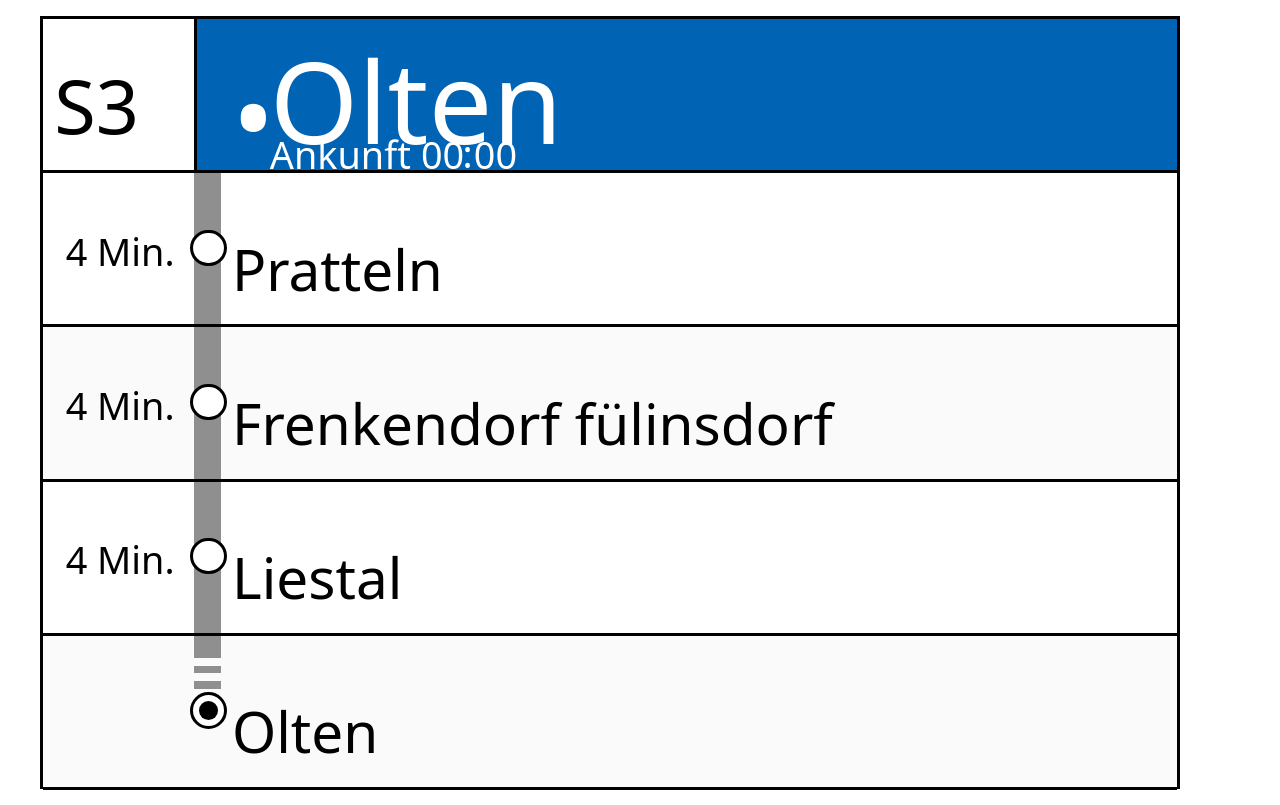
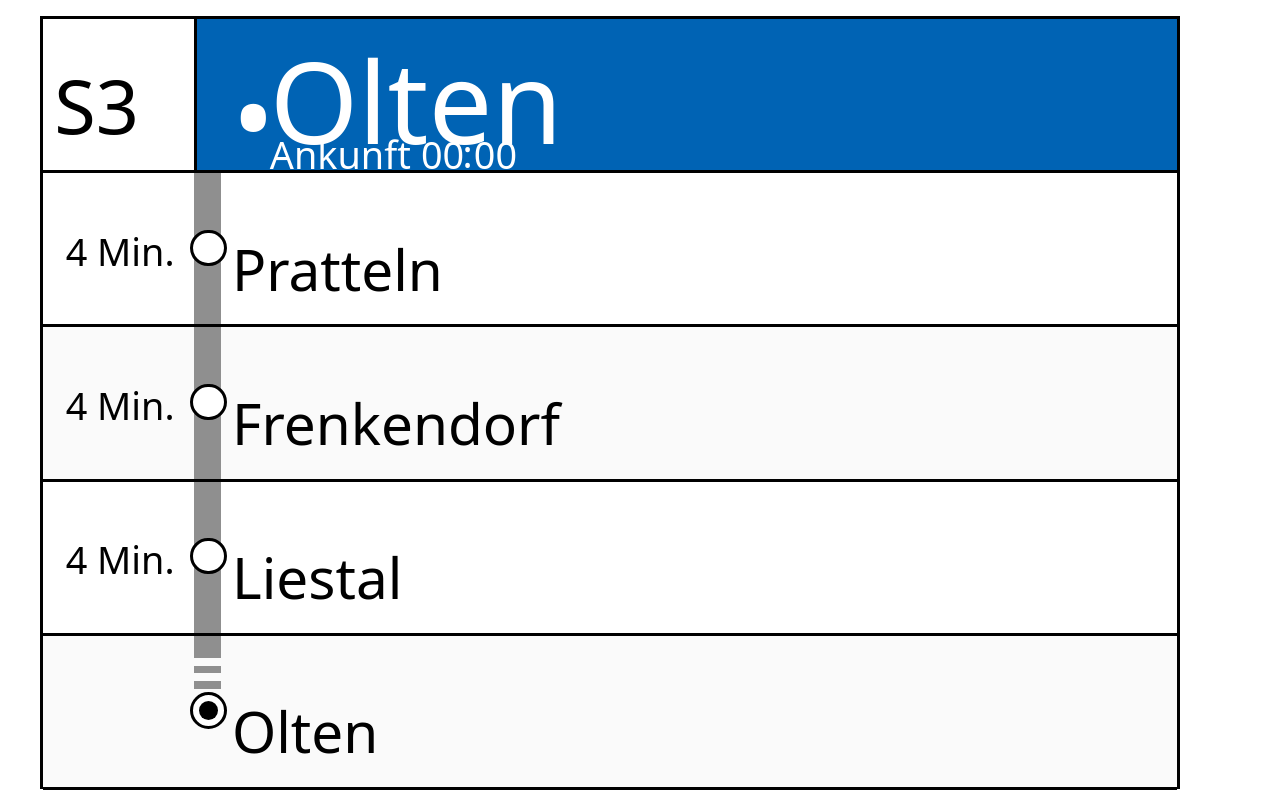
Before and after one commit to fffooofffuuu/sbbsign, a plain HTML site: page index.html in a window 1280 px wide. Drawn offline with nearby package versions, Linux system fonts and the light colour scheme.

Commit message:
Add files via upload

```diff
--- a/index.html
+++ b/index.html
@@ -48,7 +48,7 @@
       <div class="circle"></div>
     </div>
     <div id="station2">
-      <p id="text2">Frenkendorf fülinsdorf</p>
+      <p id="text2">Frenkendorf</p>
     </div>
 
 
```
